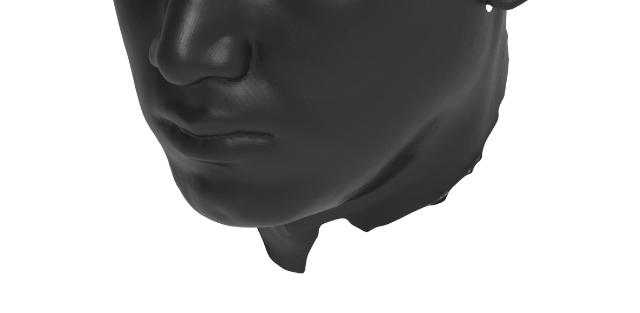
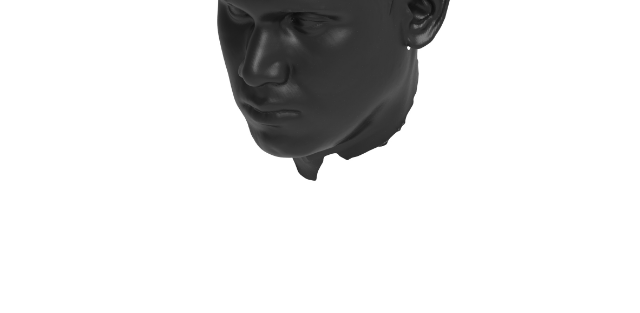
Before and after one commit to jeromearul/jeromearul.github.io, a Jekyll site: the page underconstruction.html, which Jekyll copies as it is, in a window 1280 px wide. Shown: the top 313 px of the page, without its empty margins (312-952 px from the left). Built offline with Jekyll 4.4.1, drawn with Linux system fonts in a browser that asks for light colours.

Commit message:
added div

```diff
--- a/underconstruction.html
+++ b/underconstruction.html
@@ -5,6 +5,11 @@
 <title>jerome arul</title>
 <link rel="shortcut icon" type="image/ico" href="geofavicon.ico"/>
 <style>
+
+.holder {
+	padding: 40px 25%;
+}
+
 .container {
   position: relative;
   display: block;
@@ -48,11 +53,15 @@
 </head>
 <body>
 
+<div class="holder">
+
 <div class="container">
   <img src="underconstruction/jerome2blacksq.jpg" class="image">
   <div class="overlay">
     <img src="underconstruction/jerome2whitesq.jpg" class="image"></div>
   </div>
 
+</div>
+
 </body>
 </html>
```
